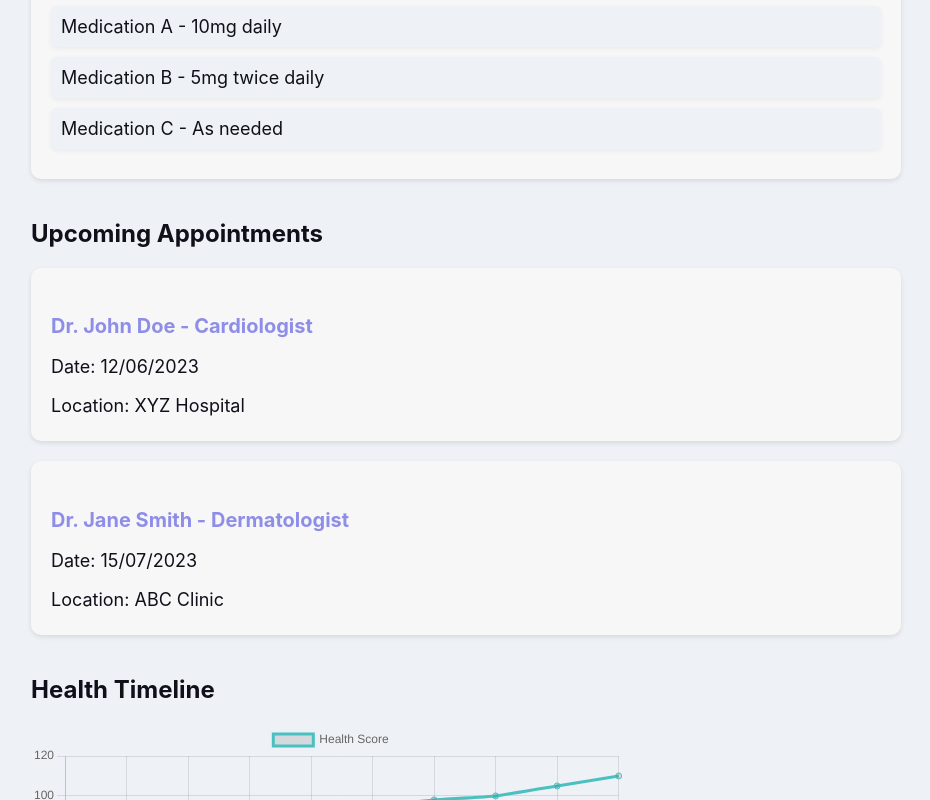
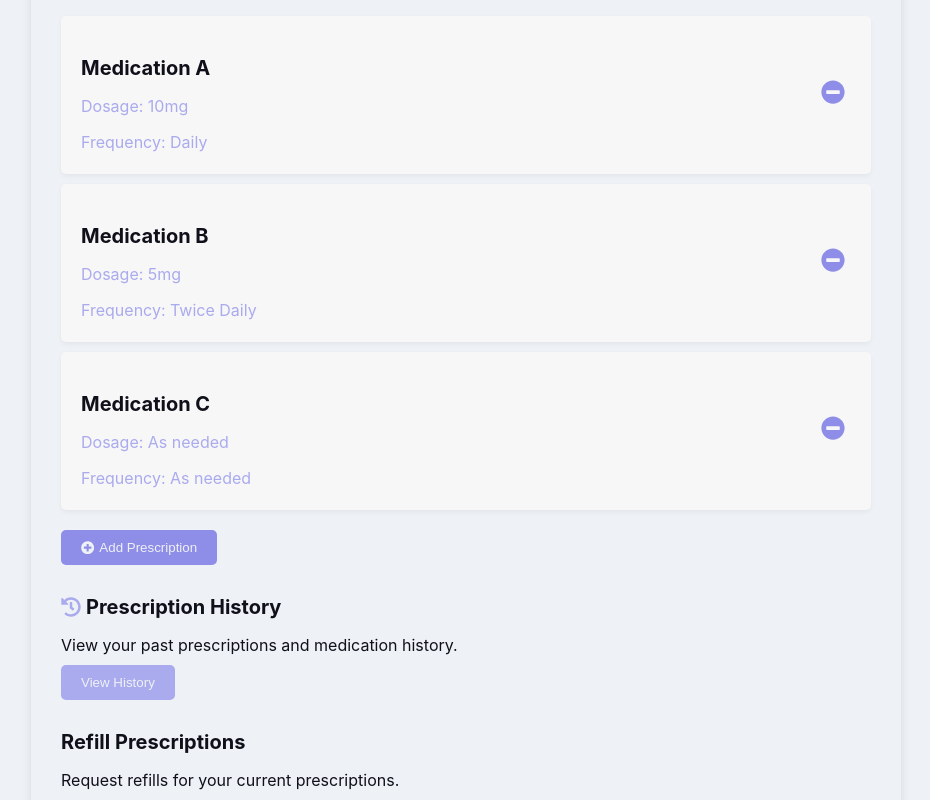
Before and after one commit to AmirFone/Start-up-studio-codebase, a React (Create React App) app in the folder health-app-iteration-two/opal/: page /Dashboard in a window 1280 px wide. Shown: the part 1540-2340 px from the top of the page, without its empty margins (339-1269 px from the left). Built offline with nearby package versions, Linux system fonts and the light colour scheme.

Commit message:
committing the final changes for today the prescription component is more robust and now patients can add and remove prescriptions as well as request refills

```diff
--- a/health-app-iteration-two/opal/src/Prescriptions.css
+++ b/health-app-iteration-two/opal/src/Prescriptions.css
@@ -1,3 +1,4 @@
+/* Prescriptions.css */
 .prescriptions {
 	margin-bottom: 40px;
       }
@@ -9,24 +10,114 @@
       }
 
       .prescription-card {
-	background-color: var(--light-gray);
-	padding: 20px;
+	background-color: var(--antiflash-white);
+	padding: 30px;
 	border-radius: 10px;
-	box-shadow: 0 2px 5px rgba(0, 0, 0, 0.1);
+	box-shadow: 0 2px 10px rgba(0, 0, 0, 0.1);
       }
 
-      .prescription-card ul {
+      .prescription-list {
 	list-style-type: none;
 	padding: 0;
 	margin: 0;
       }
 
-      .prescription-card li {
-	font-size: 18px;
-	color: var(--rich-black);
+      .prescription-list li {
+	display: flex;
+	justify-content: space-between;
+	align-items: center;
+	padding: 20px;
 	margin-bottom: 10px;
-	padding: 10px;
-	background-color: var(--antiflash-white);
+	background-color: var(--light-gray);
 	border-radius: 5px;
 	box-shadow: 0 2px 5px rgba(0, 0, 0, 0.05);
       }
+
+      .prescription-info h3 {
+	font-size: 20px;
+	margin-bottom: 5px;
+	color: var(--rich-black);
+      }
+
+      .prescription-info p {
+	font-size: 16px;
+	color: var(--periwinkle);
+	margin-bottom: 2px;
+      }
+
+      .remove-prescription {
+	background: none;
+	border: none;
+	color: var(--tropical-indigo);
+	font-size: 24px;
+	cursor: pointer;
+	transition: color 0.3s ease;
+      }
+
+      .remove-prescription:hover {
+	color: var(--vista-blue);
+      }
+
+      .add-prescription {
+	display: flex;
+	align-items: center;
+	margin-top: 20px;
+	padding: 10px 20px;
+	background-color: var(--tropical-indigo);
+	color: var(--antiflash-white);
+	border: none;
+	border-radius: 5px;
+	cursor: pointer;
+	transition: background-color 0.3s ease;
+      }
+
+      .add-prescription:hover {
+	background-color: var(--vista-blue);
+      }
+
+      .add-prescription svg {
+	margin-right: 5px;
+      }
+
+      .prescription-history,
+      .prescription-refill {
+	margin-top: 30px;
+      }
+
+      .prescription-history h3,
+      .prescription-refill h3 {
+	display: flex;
+	align-items: center;
+	font-size: 20px;
+	margin-bottom: 10px;
+	color: var(--rich-black);
+      }
+
+      .prescription-history h3 svg,
+      .prescription-refill h3 svg {
+	margin-right: 5px;
+	color: var(--periwinkle);
+      }
+
+      .prescription-history p,
+      .prescription-refill p {
+	font-size: 16px;
+	margin-bottom: 10px;
+	color: var(--rich-black);
+      }
+
+      .prescription-history button,
+      .prescription-refill button {
+	padding: 10px 20px;
+	background-color: var(--periwinkle);
+	color: var(--antiflash-white);
+	border: none;
+	border-radius: 5px;
+	cursor: pointer;
+	transition: background-color 0.3s ease;
+      }
+
+      .prescription-history button:hover,
+      .prescription-refill button:hover {
+	background-color: var(--tropical-indigo);
+      }
--- a/health-app-iteration-two/opal/src/Prescriptions.js
+++ b/health-app-iteration-two/opal/src/Prescriptions.js
@@ -1,16 +1,66 @@
-import React from 'react';
+// Prescriptions.js
+import React, { useState } from 'react';
 import './Prescriptions.css';
+import { FaPlusCircle, FaMinusCircle, FaHistory } from 'react-icons/fa';
 
 function Prescriptions() {
+  const [prescriptions, setPrescriptions] = useState([
+    { id: 1, name: 'Medication A', dosage: '10mg', frequency: 'Daily' },
+    { id: 2, name: 'Medication B', dosage: '5mg', frequency: 'Twice Daily' },
+    { id: 3, name: 'Medication C', dosage: 'As needed', frequency: 'As needed' },
+  ]);
+
+  const handleAddPrescription = () => {
+    const newPrescription = {
+      id: prescriptions.length + 1,
+      name: 'New Medication',
+      dosage: '',
+      frequency: '',
+    };
+    setPrescriptions([...prescriptions, newPrescription]);
+  };
+
+  const handleRemovePrescription = (id) => {
+    const updatedPrescriptions = prescriptions.filter((prescription) => prescription.id !== id);
+    setPrescriptions(updatedPrescriptions);
+  };
+
   return (
     <section className="prescriptions">
       <h2>Prescriptions</h2>
       <div className="prescription-card">
-        <ul>
-          <li>Medication A - 10mg daily</li>
-          <li>Medication B - 5mg twice daily</li>
-          <li>Medication C - As needed</li>
+        <ul className="prescription-list">
+          {prescriptions.map((prescription) => (
+            <li key={prescription.id}>
+              <div className="prescription-info">
+                <h3>{prescription.name}</h3>
+                <p>Dosage: {prescription.dosage}</p>
+                <p>Frequency: {prescription.frequency}</p>
+              </div>
+              <button
+                className="remove-prescription"
+                onClick={() => handleRemovePrescription(prescription.id)}
+              >
+                <FaMinusCircle />
+              </button>
+            </li>
+          ))}
         </ul>
+        <button className="add-prescription" onClick={handleAddPrescription}>
+          <FaPlusCircle /> Add Prescription
+        </button>
+        <div className="prescription-history">
+          <h3>
+            <FaHistory /> Prescription History
+          </h3>
+          <p>View your past prescriptions and medication history.</p>
+          <button>View History</button>
+        </div>
+        <div className="prescription-refill">
+          <h3>Refill Prescriptions</h3>
+          <p>Request refills for your current prescriptions.</p>
+          <button>Request Refill</button>
+        </div>
       </div>
     </section>
   );
```
